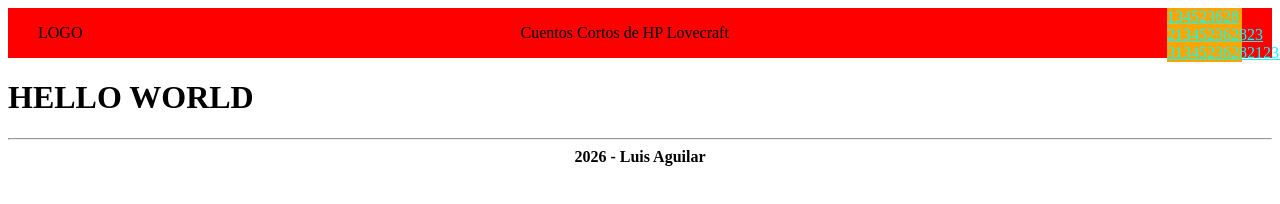
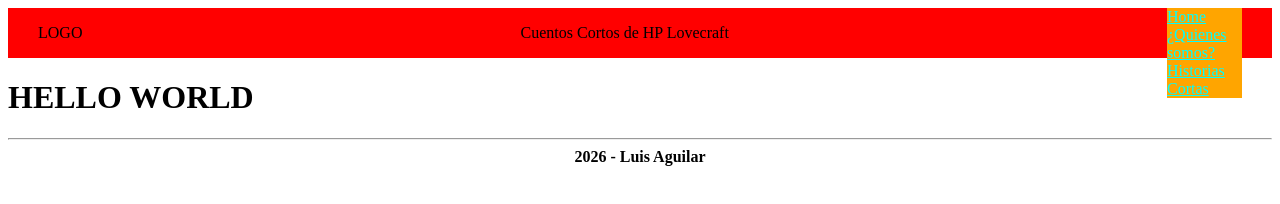
Before and after one commit to Luaguilar/lovecraft, an Astro site: page / in a window 1280 px wide. Built offline with nearby package versions, Linux system fonts and the light colour scheme; Astro itself is replaced by a stand-in of ours.

Commit message:
Paginas con naveacion
Agregadas paginas quienes-somos y historias-cortas, con navegacion por burger

```diff
--- a/src/components/Nav.astro
+++ b/src/components/Nav.astro
@@ -12,8 +12,8 @@ import "../styles/hamburger.css";
 	</label>
 
 	<nav>
-		<a class="link" href="">134523628</a>
-		<a class="link" href="">213452362823</a>
-		<a class="link" href="">3134523628212332</a>
+        <a class="link" href="">Home</a>
+		<a class="link" href="quienes-somos">¿Quienes somos?</a>
+		<a class="link" href="historias-cortas">Historias Cortas</a>
 	</nav>
 </div>
```
Also changed, not shown: src/pages/historias-cortas.astro (added, +7 -0 lines), src/pages/quienes-somos.astro (added, +7 -0 lines).
